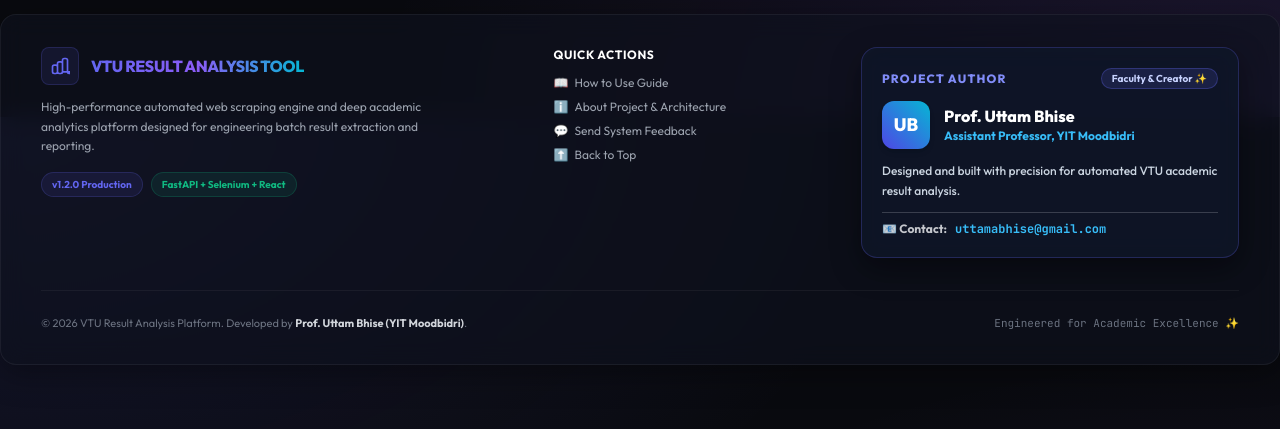
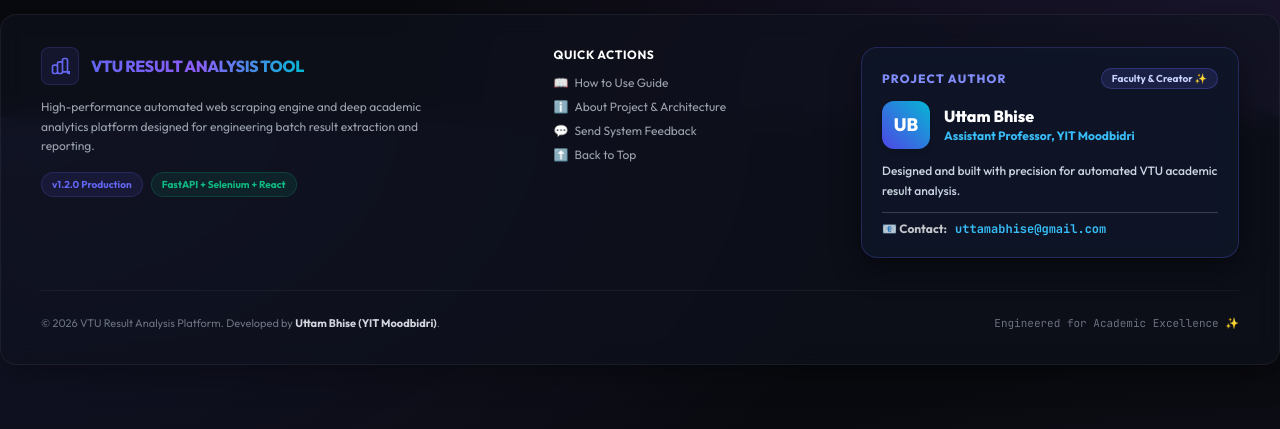
Before and after one commit to Uttama786/RESULT-ANALYSIS, a FastAPI app: page / in a window 1280 px wide. Shown: the part 683-1112 px from the top of the page. Run offline with FastAPI, Linux system fonts and the light colour scheme; some libraries are stand-ins or nearby versions.

Commit message:
fix: Remove 'Prof.' prefix from author name, displaying 'Uttam Bhise'

```diff
--- a/backend/templates/index.html
+++ b/backend/templates/index.html
@@ -438,7 +438,7 @@
 
                             <div class="p-4 bg-gradient-to-r from-indigo-950/50 to-violet-950/50 border border-indigo-500/30 rounded-2xl text-center mt-4 space-y-1">
                                 <span class="text-xs font-bold text-indigo-300 uppercase tracking-widest block mb-1">Project Author & Lead Developer</span>
-                                <h4 class="text-lg font-extrabold text-white text-glow">Prof. Uttam Bhise</h4>
+                                <h4 class="text-lg font-extrabold text-white text-glow">Uttam Bhise</h4>
                                 <p class="text-xs text-indigo-200 font-medium">Assistant Professor at Yenepoya Institute of Technology (YIT), Moodbidri</p>
                                 <p class="text-xs text-brandCyan font-mono pt-1">📧 <a href="mailto:uttamabhise@gmail.com" class="hover:underline">uttamabhise@gmail.com</a></p>
                             </div>
@@ -688,7 +688,7 @@
                                     UB
                                 </div>
                                 <div>
-                                    <h5 class="text-base font-extrabold leading-tight">Prof. Uttam Bhise</h5>
+                                    <h5 class="text-base font-extrabold leading-tight">Uttam Bhise</h5>
                                     <p class="author-role text-xs font-bold mt-0.5">Assistant Professor, YIT Moodbidri</p>
                                 </div>
                             </div>
@@ -701,7 +701,7 @@
                     </div>
 
                     <div class="pt-6 border-t border-white/5 flex flex-col md:flex-row items-center justify-between text-[11px] text-gray-500 gap-2">
-                        <p>© 2026 VTU Result Analysis Platform. Developed by <span class="text-gray-300 font-bold">Prof. Uttam Bhise (YIT Moodbidri)</span>.</p>
+                        <p>© 2026 VTU Result Analysis Platform. Developed by <span class="text-gray-300 font-bold">Uttam Bhise (YIT Moodbidri)</span>.</p>
                         <p class="font-mono">Engineered for Academic Excellence ✨</p>
                     </div>
                 </footer>
```
